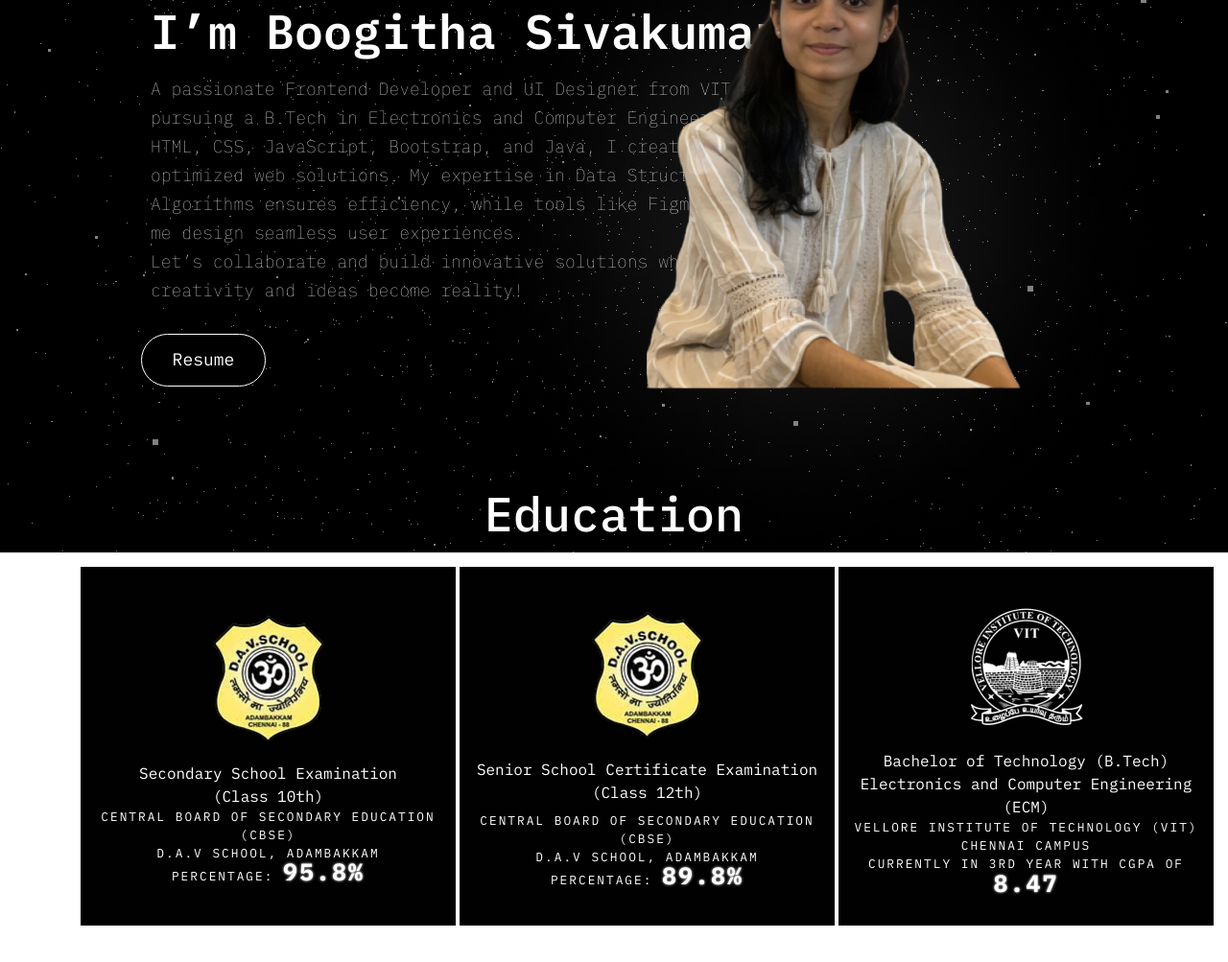
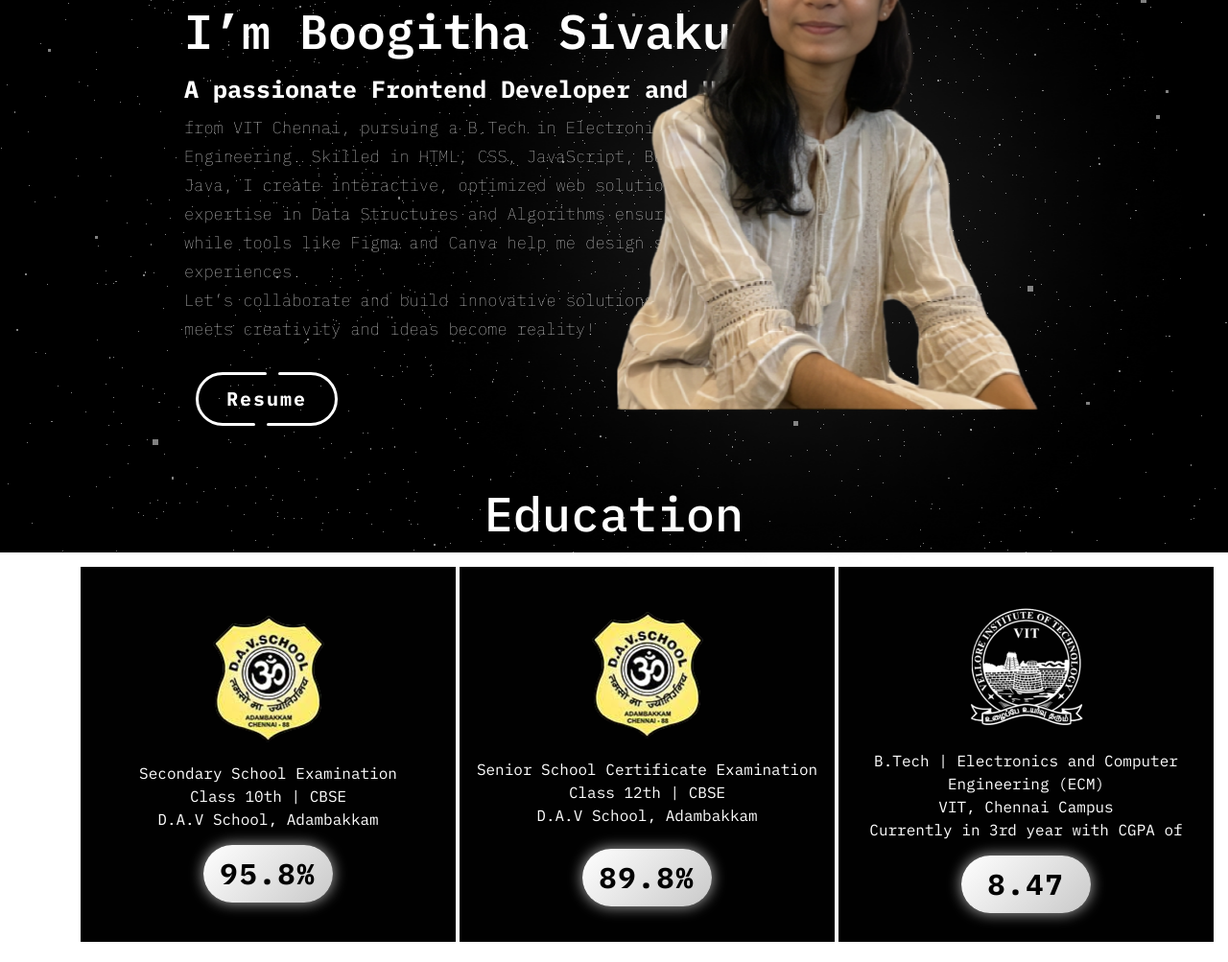
Before and after one commit to boogitha-sivakumar/my-portfolio, a plain HTML site: page index.html in a window 1280 px wide. Shown: the part 224-1227 px from the top of the page at 96% size. Drawn offline with nearby package versions, Linux system fonts and the light colour scheme.

Commit message:
Refactor layout and styling for home section; enhance button design and add typing effect animation

```diff
--- a/css/index.css
+++ b/css/index.css
@@ -12,9 +12,8 @@
 }
 
 .home_contents {
-  width: 750px;
   margin-top: 160px;
-  margin-left: 75px;
+  margin-left: 110px;
 }
 
 .big_txts h1 {
@@ -26,75 +25,182 @@
 }
 
 .small_txts h6 {
-  font-size: 18px;
+  font-size: 17px;
   font-weight: lighter;
   color: #ffffff;
   line-height: 30px;
   margin-top: -10px;
   margin-bottom: 30px;
+  width: 660px;
+}
+
+.small_txts h6 span {
+  font-size: 25px;
+  font-weight: 900;
+}
+
+.typewriter {
+  margin-bottom: -20px;
+  display: block;
+  overflow: hidden;
+  white-space: nowrap;
+  border-right: 2px solid #ffffff;
+  max-width: 100%;
+  animation: typing 7s steps(40, end) infinite, blink 0.5s step-end infinite;
+}
+
+/* Typing effect */
+@keyframes typing {
+  0% {
+    width: 0;
+  }
+  70% {
+    width: 100%; /* Fully typed */
+  }
+  90% {
+    width: 100%; /* Pause before deleting */
+  }
+  100% {
+    width: 0; /* Reset to start typing again */
+  }
+}
+
+/* Blinking cursor */
+@keyframes blink {
+  50% {
+    border-color: transparent;
+  }
 }
 
 img.person_img1 {
   position: absolute;
-  top: 50px;
-  right: 40px;
-  width: 800px;
+  top: 0px;
+  right: 0px;
+  width: 900px;
 }
 
 .home_contents .buttons {
   display: flex;
   flex-direction: row;
   gap: 24px;
+  width: 172px;
+}
+
+.button_wrap {
+  display: flex;
+  justify-content: center; /* Centers the button horizontally */
+  align-items: center; /* Centers the button vertically */
+  height: auto;
+}
+
+.container.button_wrap {
+  width: 172px;
+  height: 55px;
+}
+
+.type--C {
+  --line_color: #ffffff; /* Dark blue color for borders and text */
+  --back_color: #defffa; /* Light aqua background for animated elements */
 }
 
 .button {
-  background-color: #000000;
-  border: 1px solid #ffffff;
-  border-radius: 35px;
-  color: #ffffff;
   position: relative;
-  font-size: 18px;
-  padding: 0.5px;
-  width: 200px;
-  height: 50px;
-  margin-left: -10px;
+  z-index: 0;
+  width: 240px; /* Button width */
+  height: 56px; /* Button height */
+  text-decoration: none; /* Remove underline */
+  font-size: 20px; /* Font size */
+  font-weight: bold; /* Bold text */
+  color: var(--line_color); /* Text color */
+  letter-spacing: 2px; /* Spacing between letters */
+  transition: all 0.3s ease; /* Smooth transition for hover effects */
 }
 
-.button2 {
-  width: 130px;
-  height: 55px;
+.button__text {
+  display: flex;
+  justify-content: center;
+  align-items: center;
+  width: 100%;
+  height: 100%;
+}
+
+.button::before,
+.button::after,
+.button__text::before,
+.button__text::after {
+  content: "";
+  position: absolute;
+  height: 3px;
+  border-radius: 2px;
+  background: var(--line_color);
+  transition: all 0.5s ease; /* Smooth animation */
+}
+
+.button::before {
+  top: 0;
+  left: 54px;
+  width: calc(100% - 56px * 2 - 16px);
+}
+
+.button::after {
+  top: 0;
+  right: 54px;
+  width: 8px;
+}
+
+.button__text::before {
+  bottom: 0;
+  right: 54px;
+  width: calc(100% - 56px * 2 - 16px);
+}
+
+.button__text::after {
+  bottom: 0;
+  left: 54px;
+  width: 8px;
+}
+
+.button__line {
+  position: absolute;
+  top: 0;
+  width: 56px;
+  height: 100%;
+  overflow: hidden;
+}
+
+.button__line::before {
+  content: "";
+  position: absolute;
+  top: 0;
+  width: 150%;
+  height: 100%;
+  box-sizing: border-box;
+  border-radius: 300px;
+  border: solid 3px var(--line_color);
+}
+
+.button__line:nth-child(1),
+.button__line:nth-child(1)::before {
+  left: 0;
+}
+
+.button__line:nth-child(2),
+.button__line:nth-child(2)::before {
+  right: 0;
 }
 
 .button:hover {
-  rotate: -3deg;
-  color: rgba(255, 255, 255, 1);
-  box-shadow: 0 5px 15px rgba(233, 224, 239, 0.4);
+  letter-spacing: 6px;
 }
 
-.button:active {
-  scale: 0.99;
+.button:hover::before,
+.button:hover .button__text::before {
+  width: 8px;
 }
 
-.cords {
-  left: 0;
-  top: 0;
-  right: 0;
-  left: 0;
-  position: absolute;
-  overflow: hidden;
-}
-
-.button .cords {
-  top: 0;
-  bottom: 0;
-  position: absolute;
-  transform: skew(20deg);
-  height: 100%;
-  transition: left 0.4s linear;
-}
-
-.button .cords .rectangle1 {
-  margin-left: 1.5em;
+.button:hover::after,
+.button:hover .button__text::after {
+  width: calc(100% - 56px * 2 - 16px);
 }
 /* Background and home banner -- end*/
 
@@ -166,41 +272,32 @@ img.person_img1 {
   padding: 15px;
 }
 
-.item__content span {
-  font-size: 25px;
-  font-weight: 700;
-  color: #fff; /* Change text color to white */
-  -webkit-animation: glow 1s ease-in-out infinite alternate;
-  -moz-animation: glow 1s ease-in-out infinite alternate;
-  animation: glow 1s ease-in-out infinite alternate;
+.item__content .logo {
+  padding-bottom: 20px;
 }
 
-@keyframes glow {
-  from {
-    text-shadow: 0 0 3px #fff;
-  }
-  to {
-    text-shadow: 0 0 2px #fff;
-  }
+.flex-grow {
+  margin-top: 15px;
+  display: flex;
+  flex-direction: column;
+  justify-content: center;
+  align-items: center;
+  text-align: center;
 }
 
-@-webkit-keyframes glow {
-  from {
-    text-shadow: 0 0 3px #fff;
-  }
-  to {
-    text-shadow: 0 0 2px #fff;
-  }
-}
-
-/* Example usage */
-.glowing-text {
-  animation: glow 1s infinite alternate;
-  -webkit-animation: glow 1s infinite alternate;
-}
-
-.item__content .logo {
-  padding-bottom: 20px;
+.item__content span {
+  width: 135px;
+  height: 60px;
+  font-weight: bolder;
+  display: flex;
+  justify-content: center;
+  align-items: center;
+  font-size: 30px;
+  color: #010101;
+  background: linear-gradient(135deg, #ffffff, #c9c9c9);
+  border-radius: 50px;
+  margin: 0 auto;
+  box-shadow: 0 0 15px rgba(255, 255, 255, 0.7);
 }
 /* Education - End */
 
--- a/index.html
+++ b/index.html
@@ -171,15 +171,17 @@
             </div>
             <div class="small_txts">
               <h6>
-                A passionate Frontend Developer and UI Designer from VIT
-                Chennai, pursuing a B.Tech in Electronics and Computer
+                <span class="typewriter"
+                  >A passionate Frontend Developer and UI Designer</span
+                >
+                <br />
+                from VIT Chennai, pursuing a B.Tech in Electronics and Computer
                 Engineering. Skilled in HTML, CSS, JavaScript, Bootstrap, and
                 Java, I create interactive, optimized web solutions. My
                 expertise in Data Structures and Algorithms ensures efficiency,
                 while tools like Figma and Canva help me design seamless user
-                experiences.
-                <br />Let&rsquo;s collaborate and build innovative solutions
-                where code meets creativity and ideas become reality!
+                experiences. <br />Let&rsquo;s collaborate and build innovative
+                solutions where code meets creativity and ideas become reality!
               </h6>
             </div>
             <img class="person_img1" src="./images/person.png" alt="" />
@@ -195,15 +197,19 @@
                   <span class="rectangle2"></span>
                 </span>
               </button> -->
-              <a href="./Resume.pdf" download="S_Boogitha_Resume.pdf">
-                <button type="button" class="button button2">
-                  Resume
-                  <span class="cords">
-                    <span class="rectangle1"></span>
-                    <span class="rectangle2"></span>
-                  </span>
-                </button>
-              </a>
+              <div class="container button_wrap">
+                <a
+                  href="./Resume.pdf"
+                  class="button type--C"
+                  download="S_Boogitha_Resume.pdf"
+                >
+                  <div class="button__line"></div>
+                  <div class="button__line"></div>
+                  <span class="button__text">Resume</span>
+                  <div class="button__drow1"></div>
+                  <div class="button__drow2"></div>
+                </a>
+              </div>
             </div>
           </div>
         </div>
@@ -225,12 +231,11 @@
                   />
                   <div class="font-bold">
                     Secondary School Examination <br />
-                    (Class 10th)
+                    Class 10th | CBSE <br />
+                    D.A.V School, Adambakkam
                   </div>
                   <p class="flex-grow">
-                    Central Board of Secondary Education (CBSE) <br />
-                    D.A.V School, Adambakkam <br />
-                    Percentage: <span>95.8%</span>
+                    <span>95.8%</span>
                   </p>
                 </div>
               </div>
@@ -243,12 +248,11 @@
                   />
                   <div class="font-bold mb-2">
                     Senior School Certificate Examination <br />
-                    (Class 12th)
+                    Class 12th | CBSE <br />
+                    D.A.V School, Adambakkam
                   </div>
                   <p class="flex-grow">
-                    Central Board of Secondary Education (CBSE) <br />
-                    D.A.V School, Adambakkam <br />
-                    Percentage: <span>89.8%</span>
+                    <span>89.8%</span>
                   </p>
                 </div>
               </div>
@@ -260,13 +264,11 @@
                     alt="college_logo"
                   />
                   <div class="font-bold">
-                    Bachelor of Technology (B.Tech) <br />
-                    Electronics and Computer Engineering (ECM)
+                    B.Tech | Electronics and Computer Engineering (ECM) <br />
+                    VIT, Chennai Campus <br />Currently in 3rd year with CGPA of
                   </div>
                   <p class="flex-grow">
-                    Vellore Institute of Technology (VIT) <br />
-                    Chennai Campus <br />
-                    Currently in 3rd year with CGPA of <span>8.47</span>
+                    <span>8.47</span>
                   </p>
                 </div>
               </div>
```
